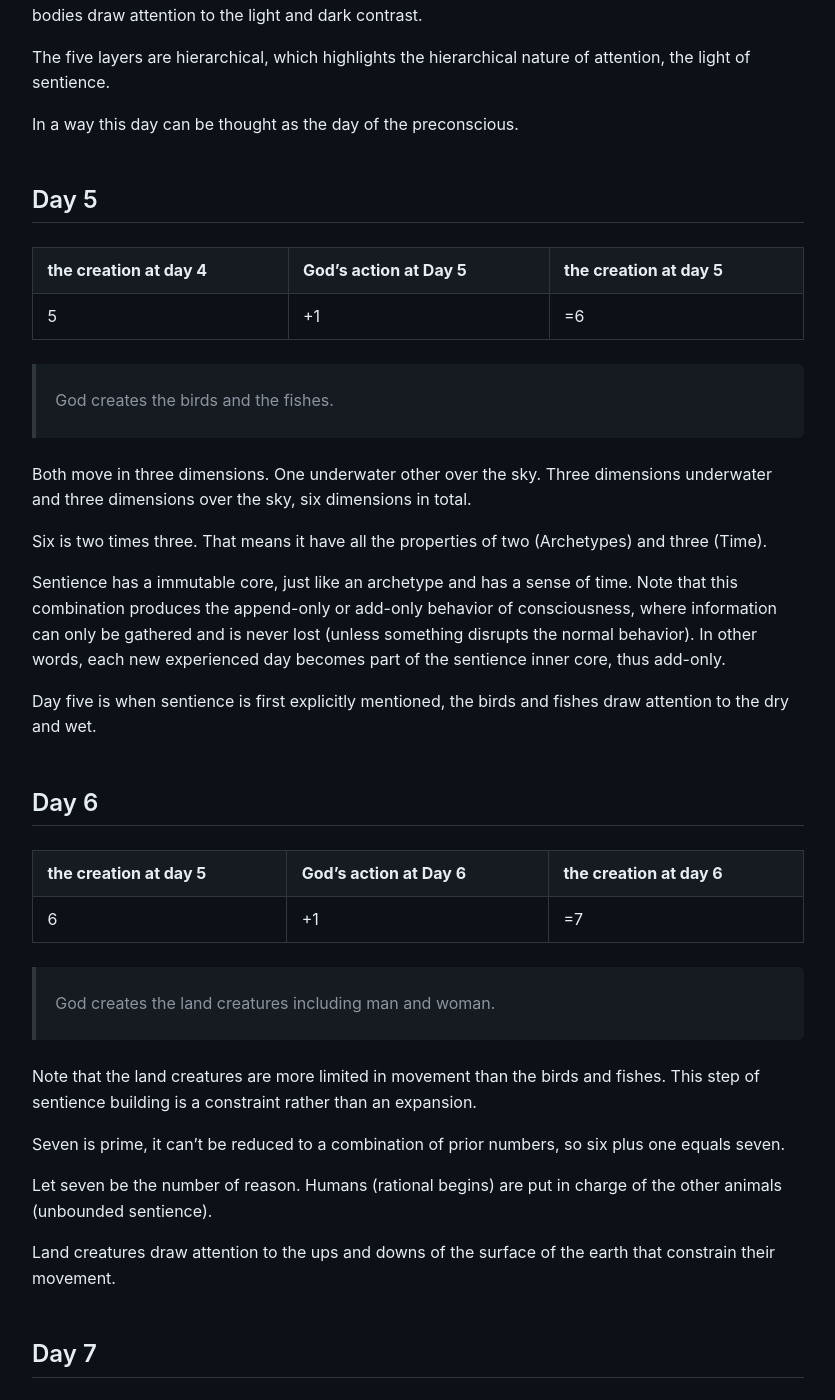
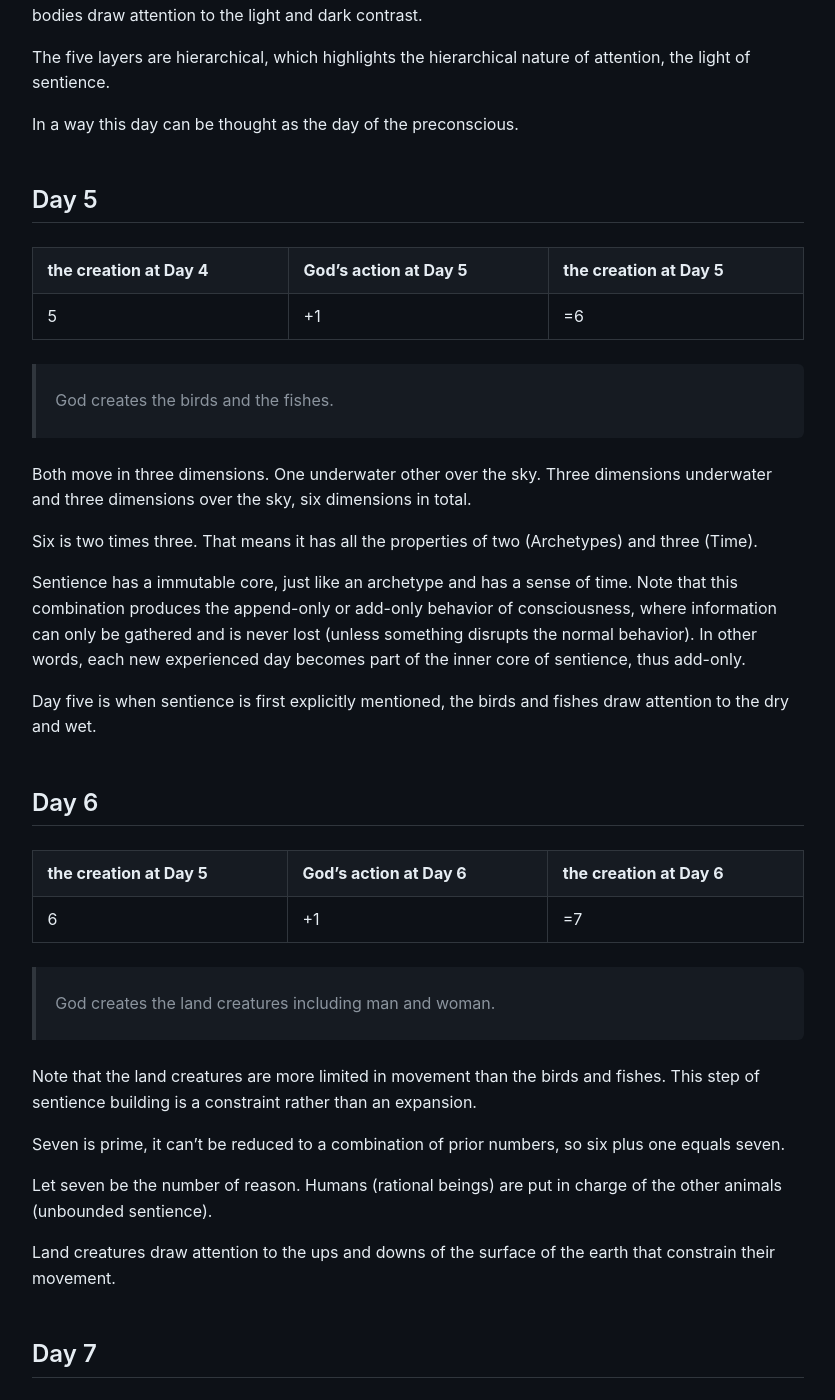
Before and after one commit to ruanfh/writings, a Jekyll site: the page built from metaphysics/genesis_cosmogony.md, in a window 1280 px wide and 1400 px high, scrolled down 4005 px. Shown: the whole window, without its empty margins (222-1057 px from the left). Built offline with Jekyll 4.4.1, drawn with Linux system fonts in a browser that asks for light colours; some of the changed text lies outside the part shown.

Commit message:
Grammar fixes

```diff
--- a/metaphysics/genesis_cosmogony.md
+++ b/metaphysics/genesis_cosmogony.md
@@ -27,18 +27,18 @@ Before the text even begins, there is already God.
 Let one be the symbol of God.
 Let each day's action be plus one.
 
-A system with only one element have no inner borders.
+A system with only one element has no inner borders.
 Therefore such system is truly whole and indivisible.
-A system with only one element have no outer borders.
+A system with only one element has no outer borders.
 Therefore such system is truly singular and unique.
 
-Note that there isn't any one-element system in nature.
+Note that there is no one-element system in nature.
 Even the partially individualized soul is not singular.
 The cosmos as a whole is full of internal divisions.
 
 ## Day 1
 
-| God's presence | God's action at Day 1 | the creation at day 1 |
+| God's presence | God's action at Day 1 | the creation at Day 1 |
 | -------------- | --------------------- | --------------------- |
 | 1              | +1                    | =2                    |
 
@@ -57,14 +57,14 @@ The good is presence and truth, the evil is absence and falsehood:
 | Boolean | True    | False  |
 
 Let two be the symbol of the Platonic Forms or the Archetypes.
-Two have one circular permutation, meaning the Archetypes are immutable (read-only).
+Two has one circular permutation, meaning the Archetypes are immutable (read-only).
 
 Everything can be reduced to a binary representation, given enough storage.
 The Archetypes (two) lack actuality, at this stage things are only represented, not embodied.
 
 ## Day 2
 
-| the creation at day 1 | God's action at Day 2 | the creation at day 2 |
+| the creation at Day 1 | God's action at Day 2 | the creation at Day 2 |
 | --------------------- | --------------------- | --------------------- |
 | 2                     | +1                    | =3                    |
 
@@ -75,23 +75,23 @@ Before that, everything was underwater.
 Now there is water above the sky and underneath it.
 Which means we have three elements being highlighted:
 - Waters above
-- Water bellow
+- Water below
 - The sky
 
 Three is the first number that produces a closed polygon.
 Meaning the system with three elements has a face but no volume.
 
 Let three be Time.
-Note that Time have three elements:
+Note that Time has three elements:
 - Past
 - Present
 - Future
 
-Three have two circular permutations, meaning Time have two directions, back and forward.
+Three has two circular permutations, meaning Time has two directions, back and forward.
 
 ## Day 3
 
-| the creation at day 2 | God's action at Day 3 | the creation at day 3 |
+| the creation at Day 2 | God's action at Day 3 | the creation at Day 3 |
 | --------------------- | --------------------- | --------------------- |
 | 3                     | +1                    | =4                    |
 
@@ -119,7 +119,7 @@ The circular permutation of Four is six, space have six directions:
 
 ## Day 4
 
-| the creation at day 3 | God's action at Day 4 | the creation at day 4 |
+| the creation at Day 3 | God's action at Day 4 | the creation at Day 4 |
 | --------------------- | --------------------- | --------------------- |
 | 4                     | +1                    | =5                    |
 
@@ -148,7 +148,7 @@ In a way this day can be thought as the day of the preconscious.
 
 ## Day 5
 
-| the creation at day 4 | God's action at Day 5 | the creation at day 5 |
+| the creation at Day 4 | God's action at Day 5 | the creation at Day 5 |
 | --------------------- | --------------------- | --------------------- |
 | 5                     | +1                    | =6                    |
 
@@ -158,16 +158,16 @@ Both move in three dimensions.
 One underwater other over the sky.
 Three dimensions underwater and three dimensions over the sky, six dimensions in total.
 
-Six is two times three. That means it have all the properties of two (Archetypes) and three (Time).
+Six is two times three. That means it has all the properties of two (Archetypes) and three (Time).
 
 Sentience has a immutable core, just like an archetype and has a sense of time. Note that this combination produces the append-only or add-only behavior of consciousness, where information can only be gathered and is never lost (unless something disrupts the normal behavior).
-In other words, each new experienced day becomes part of the sentience inner core, thus add-only.
+In other words, each new experienced day becomes part of the inner core of sentience, thus add-only.
 
 Day five is when sentience is first explicitly mentioned, the birds and fishes draw attention to the dry and wet.
 
 ## Day 6
 
-| the creation at day 5 | God's action at Day 6 | the creation at day 6 |
+| the creation at Day 5 | God's action at Day 6 | the creation at Day 6 |
 | --------------------- | --------------------- | --------------------- |
 | 6                     | +1                    | =7                    |
 
@@ -179,13 +179,13 @@ This step of sentience building is a constraint rather than an expansion.
 Seven is prime, it can't be reduced to a combination of prior numbers, so six plus one equals seven.
 
 Let seven be the number of reason.
-Humans (rational begins) are put in charge of the other animals (unbounded sentience).
+Humans (rational beings) are put in charge of the other animals (unbounded sentience).
 
 Land creatures draw attention to the ups and downs of the surface of the earth that constrain their movement.
 
 ## Day 7
 
-| the creation at day 6 | God's action at Day 7 | the creation at day 7 |
+| the creation at Day 6 | God's action at Day 7 | the creation at Day 7 |
 | --------------------- | --------------------- | --------------------- |
 | 7                     | +1                    | =8                    |
 
@@ -193,14 +193,15 @@ Land creatures draw attention to the ups and downs of the surface of the earth t
 
 Sentience is finally completed, and the rest is part of its creation.
 
-God's rest means the autonomy of sentience, human sentience is only finished when God can rest.
+God's rest means the autonomy of sentience.
+Human sentience is only finished when God can rest.
 
 Eight can be reduced to two to the power of three.
 Or two times four, i.e. the two distinctions from Day one: light and shadow, times the four types from Day three.
 
-Light is good, evil is the absence of good: evil.
-Dry can be thought as principled and wet as adaptable or pragmatic.
-Finally high and low can be thought as outward and inward.
+Light is good, darkness is the absence of good: evil.
+Dry can be thought of as principled and wet as adaptable or pragmatic.
+Finally high and low can be thought of as outward and inward.
 That produces eight stages of inner development:
 
 | Clarity  | Dryness    | Height  | Stage |
@@ -215,7 +216,7 @@ That produces eight stages of inner development:
 | ignorant | pragmatic  | inward  | 1     |
 
 Let the Cosmos be four. Sentience being eight contains the cosmic structure within plus another set of four over it.
-In other words the Cosmos has Time the Soul has Time-in-the-Soul, the Cosmos have space, the Soul has Space-in-the-Soul.
+In other words the Cosmos has Time the Soul has Time-in-the-Soul, the Cosmos has space, the Soul has Space-in-the-Soul.
 
 ## Notes
 
```
Also changed, not shown: other parts of metaphysics/genesis_cosmogony.md (+1 -1 lines), README.md.
